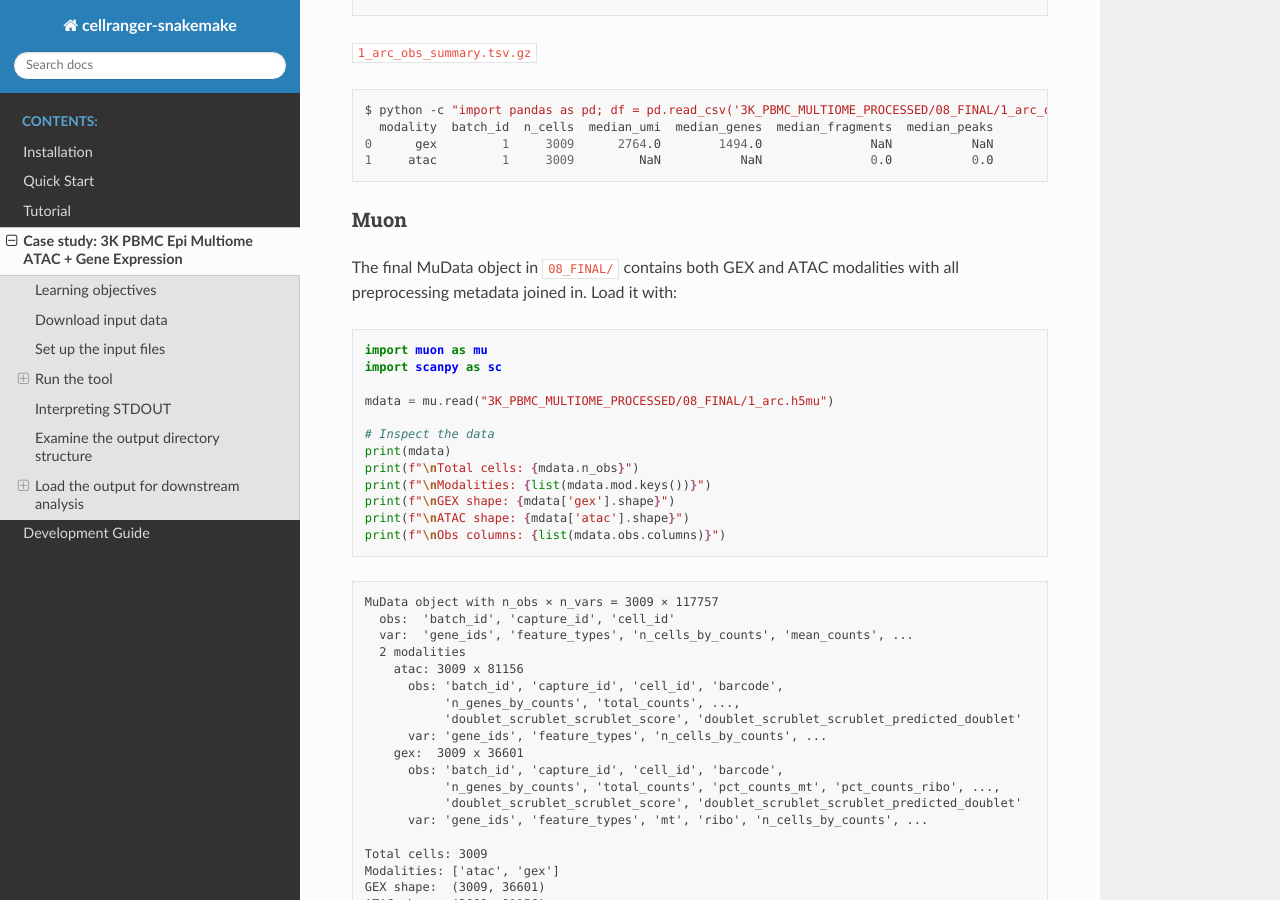
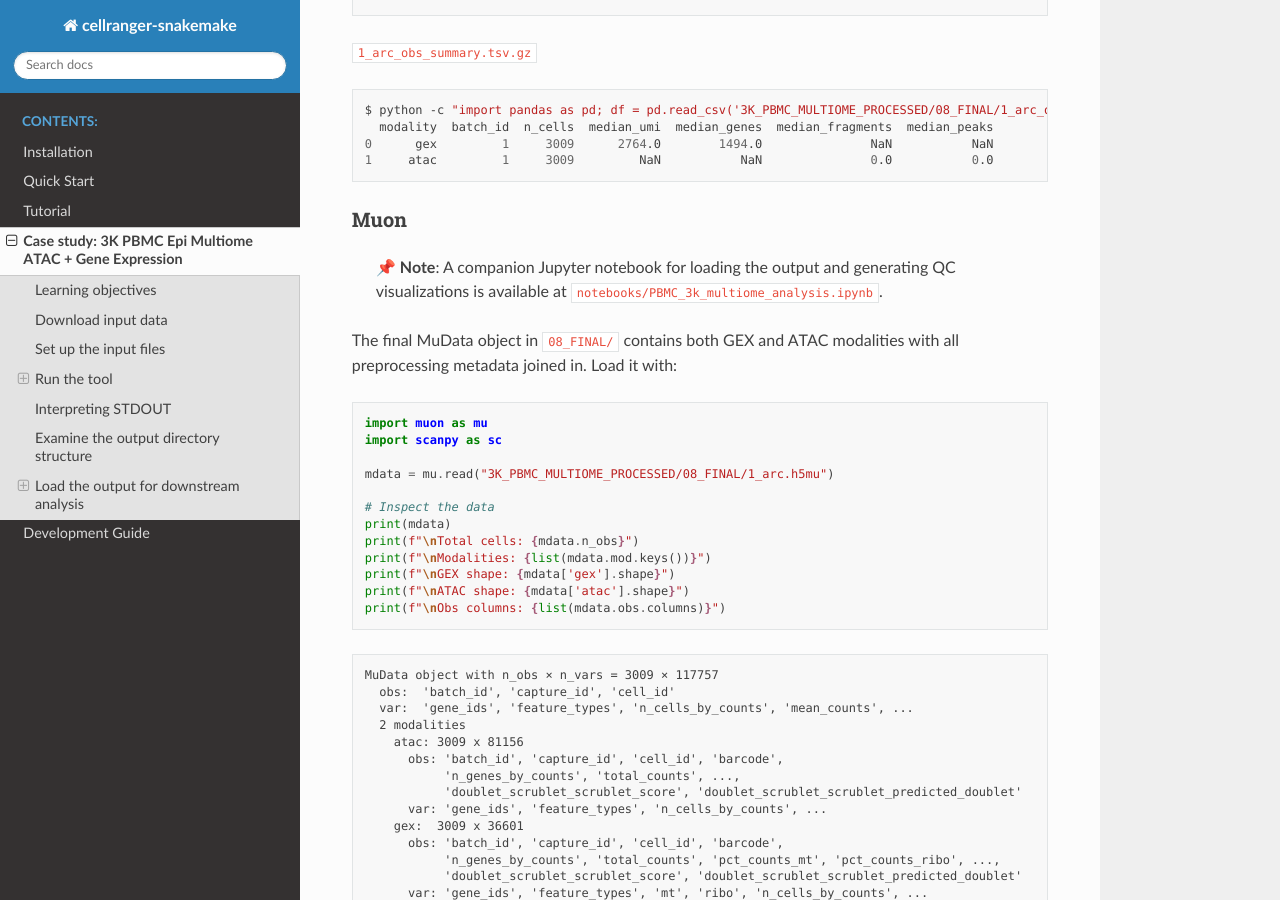
Before and after one commit to mschecht/cellranger-snakemake, a Sphinx documentation site: the page built from docs/source/PBMC_3k_multiome.md, in a window 1280 px wide and 900 px high, scrolled down 11685 px. Built offline with Sphinx 7.4.7 and the Read the Docs theme 3.1.0, drawn with Linux system fonts in a browser that asks for light colours.

Commit message:
adding a sandbox jupyter notebook for each tutorial

````diff
--- a/docs/source/PBMC_3k_multiome.md
+++ b/docs/source/PBMC_3k_multiome.md
@@ -532,6 +532,8 @@ $ python -c "import pandas as pd; df = pd.read_csv('3K_PBMC_MULTIOME_PROCESSED/0
 
 ### Muon
 
+> 📌 **Note**: A companion Jupyter notebook for loading the output and generating QC visualizations is available at [`notebooks/PBMC_3k_multiome_analysis.ipynb`](https://github.com/mschecht/cellranger-snakemake/tree/main/tests/notebooks/PBMC_3k_multiome_analysis.ipynb).
+
 The final MuData object in `08_FINAL/` contains both GEX and ATAC modalities with all preprocessing metadata joined in. Load it with:
 
 ```python
````
Also changed, not shown: 1 other file.
